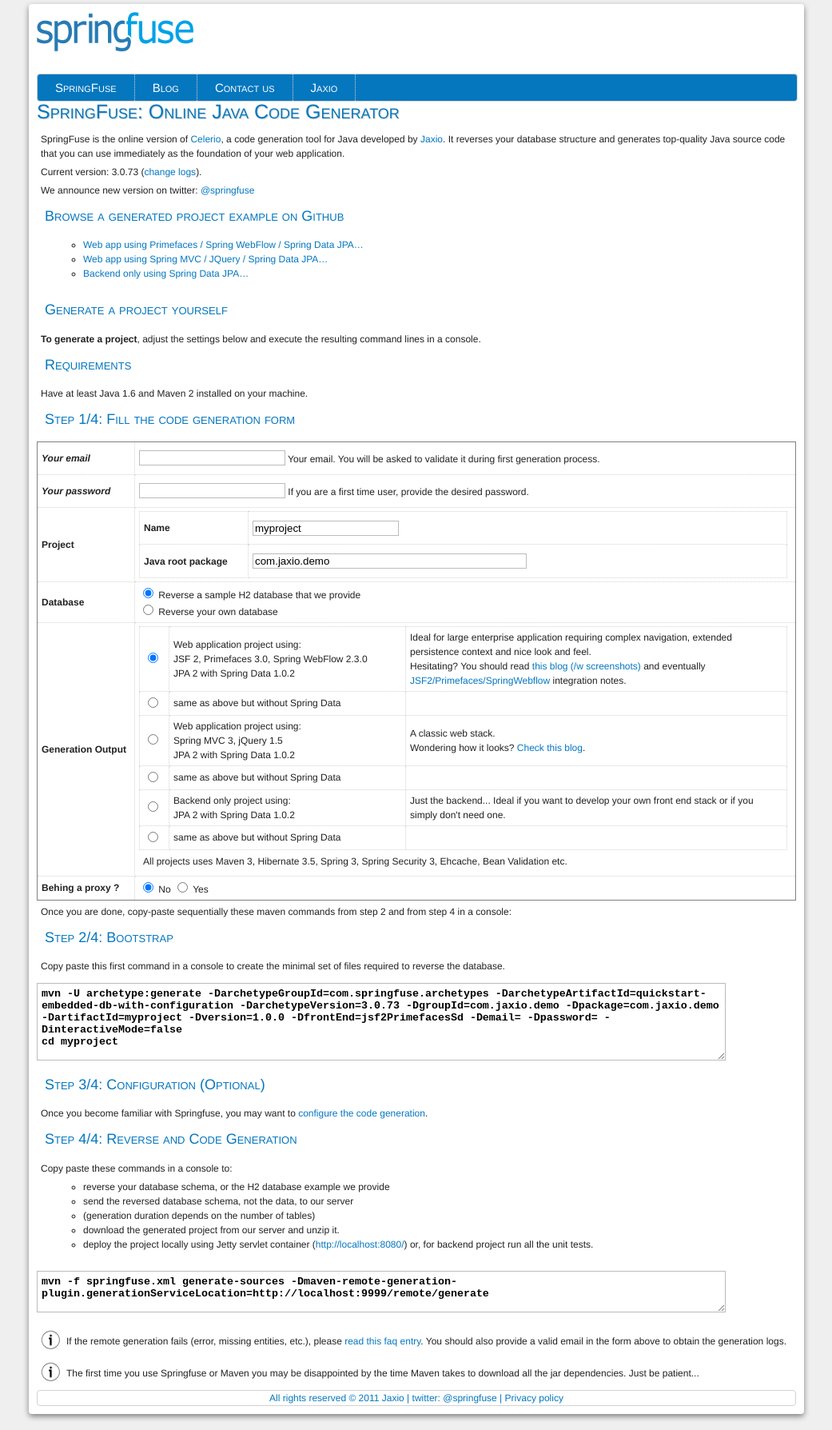
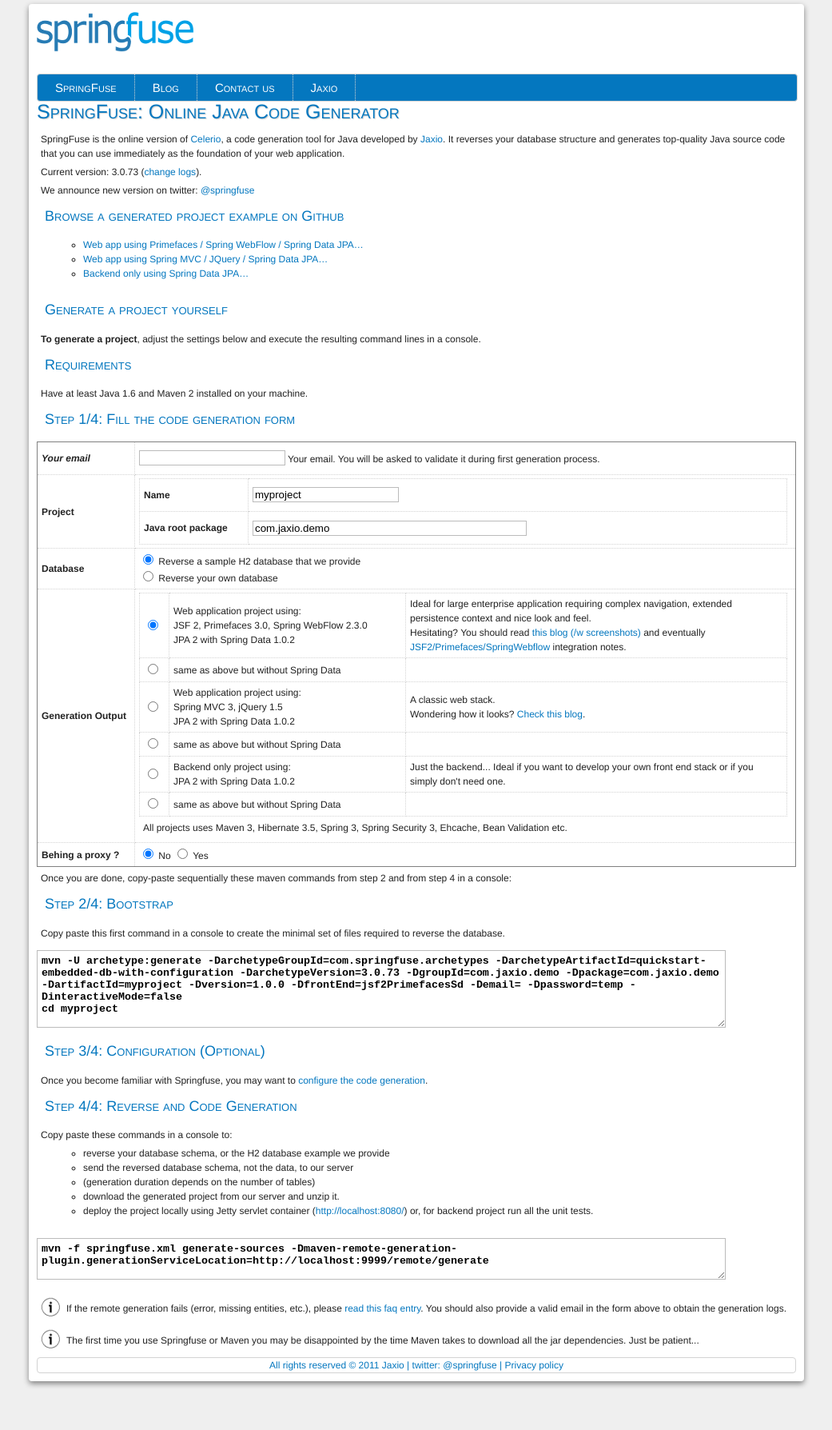
Before and after one commit to springfuse/springfuse.github.com, a Jekyll site: the page built from index.md, in a window 1280 px wide. Shown: the whole page at 80% size, without its empty margins (119-1160 px from the left). Built offline with Jekyll 4.4.1, drawn with Linux system fonts in a browser that asks for light colours; Markdown is read by kramdown in place of the engine named in the settings; comment, search, counter and statistics services are not loaded; after the commit the page ends 1747 px from its top, so only the background shows below that.

Commit message:
password is no longer required... we pass one until 3.0.74 as archetype 73 requires it

```diff
--- a/index.md
+++ b/index.md
@@ -62,12 +62,6 @@ input.error {
 			<th><i>Your email</i></th>
 			<td>
 				<input type="text" id="email" class="required updateCommand"> Your email. You will be asked to validate it during first generation process.
-			</td>
-		</tr>
-		<tr>
-			<th><i>Your password</i></th>
-			<td>
-				<input type="password" id="password" class="required updateCommand"> If you are a first time user, provide the desired password.
 			</td>
 		</tr>
 		<tr>
@@ -365,7 +359,6 @@ input.error {
 		var groupId = $("#groupId").val();
 		var artifactId = $("#artifactId").val();
 		var email= $("#email").val();
-		var password= $("#password").val();
 		var frontEnd = $("input[name=frontEnd]:checked").val();
 		var archetypeArtifactId = $("input[name=archetypeArtifactId]:checked").val();
 		var proxyEnable = $("input[name=proxyEnable]:checked").val();
@@ -397,7 +390,7 @@ input.error {
 		cmd += param("version", "1.0.0");
 		cmd += param("frontEnd", frontEnd);
 		cmd += param("email", email);
-		cmd += param("password", password);
+		cmd += param("password", "temp");
 
 		if (archetypeArtifactId == "quickstart") {
 			$("#cmdLine").val("");
```
